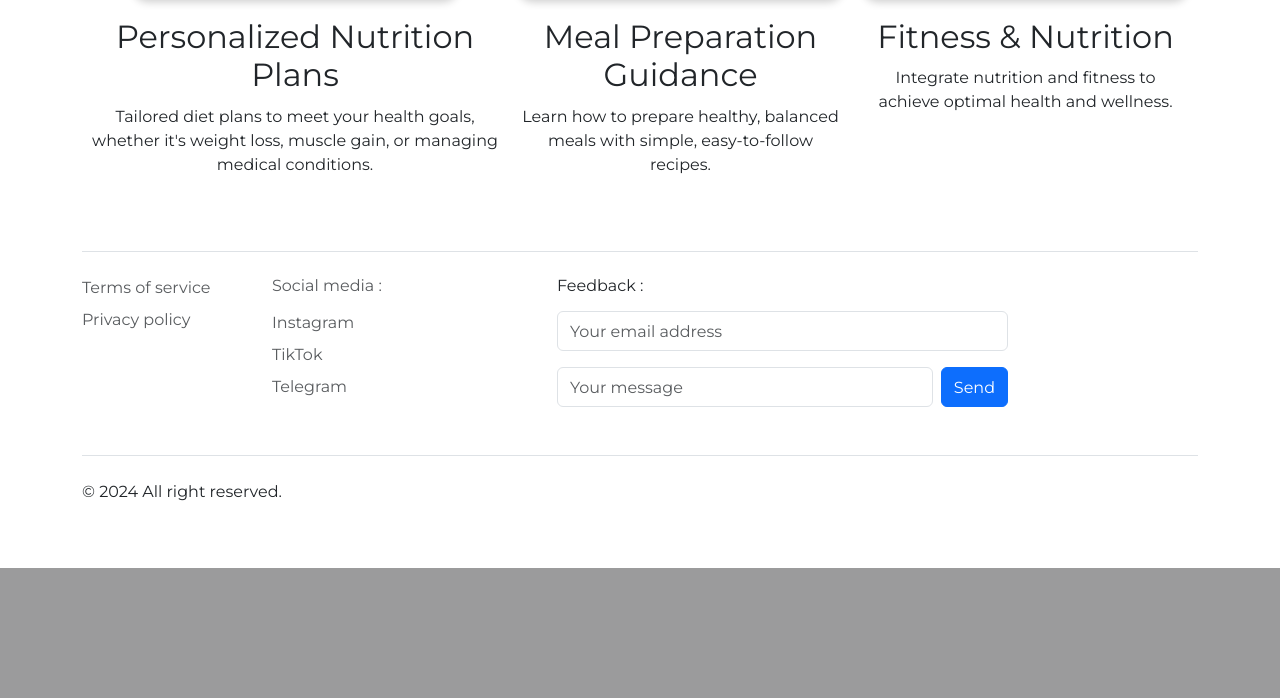
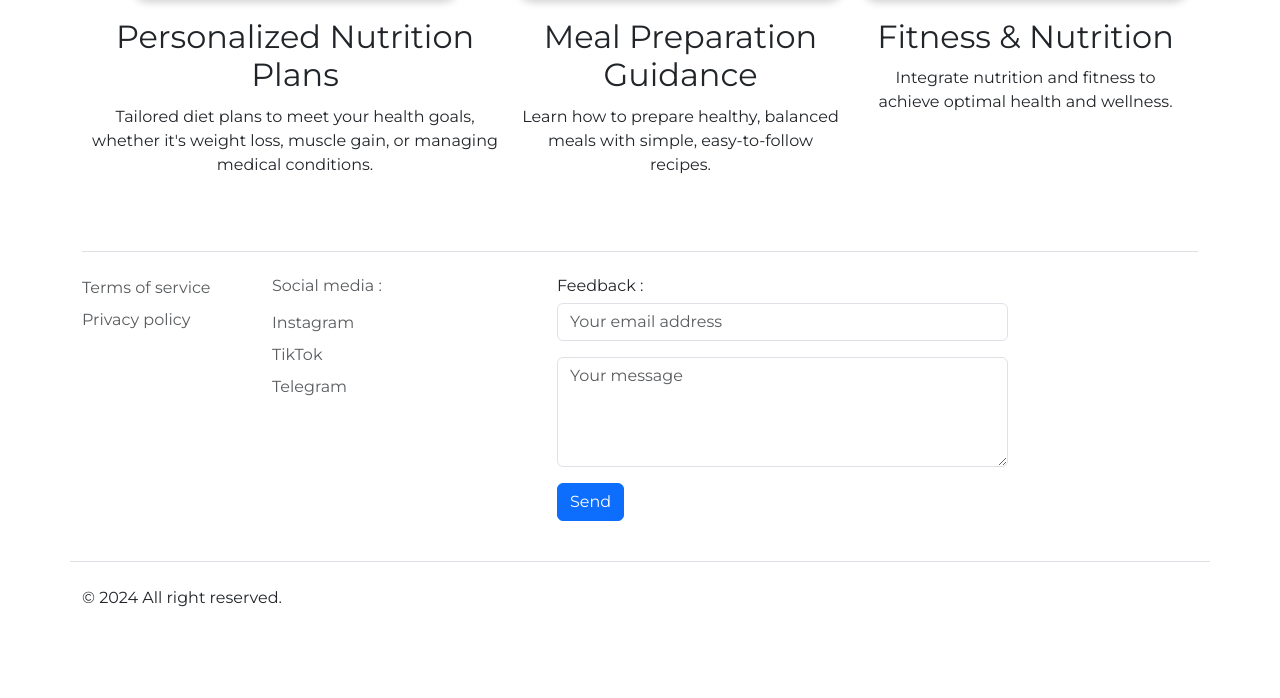
Before and after one commit to pp0lina/terraformStaticWebsite, a Python web app: template web-files/templates/index.html in a window 1280 px wide. Shown: the part 1911-2609 px from the top of the page. Before the commit the page ends 2479 px from the top, so only its background shows below. Run offline with Jinja, Linux system fonts and the light colour scheme; the template is opened without the code that fills it, so the values that code supplies are empty.

Commit message:
main website file

```diff
--- a/web-files/templates/index.html
+++ b/web-files/templates/index.html
@@ -205,19 +205,18 @@
       </div>
 
       <div class="col-md-5 offset-md-1 mb-3">
-        <form>
-          <h6>Feedback :</h6>
-          <div class="d-flex flex-column flex-sm-row w-100 gap-2">
-            <label for="newsletter1" class="visually-hidden">Email address</label>
-            <input id="newsletter1" type="text" class="form-control my-md-2 pt-md-2" placeholder="Your email address">
-          </div>
-             <div class="d-flex flex-column flex-sm-row w-100 gap-2">
-            <label for="newsletter1" class="visually-hidden">Message text</label>
-            <input id="newsletter2" type="text" class="form-control my-md-2 pt-md-2" placeholder="Your message">
-            <button class="btn btn-primary my-md-2 pt-md-2" type="button">Send</button>
-          </div>
+        <form action="mailto:your-email@example.com" method="post" enctype="text/plain">
+            <h6>Feedback :</h6>
+            <div class="d-flex flex-column flex-sm-row w-100 gap-2 mb-3">
+                <label for="email" class="visually-hidden">Email address</label>
+                <input id="email" name="email" type="email" class="form-control" placeholder="Your email address" required>
+            </div>
+            <div class="d-flex flex-column flex-sm-row w-100 gap-2 mb-3">
+                <label for="message" class="visually-hidden">Message text</label>
+                <textarea id="message" name="message" class="form-control" placeholder="Your message" rows="4" required></textarea>
+            </div>
+            <button class="btn btn-primary" type="submit">Send</button>
         </form>
-      </div>
     </div>
 
     <div class="d-flex flex-column flex-sm-row justify-content-between py-4 my-4 border-top">
```
